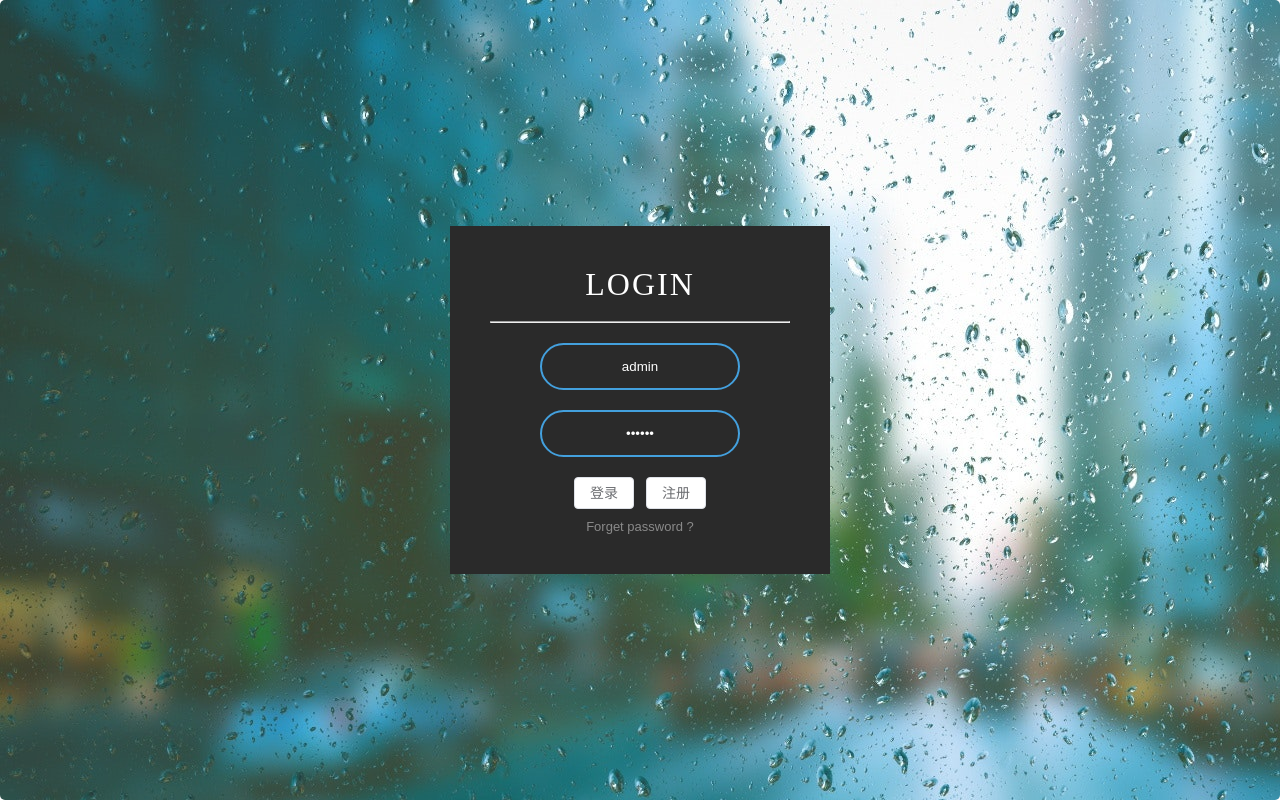
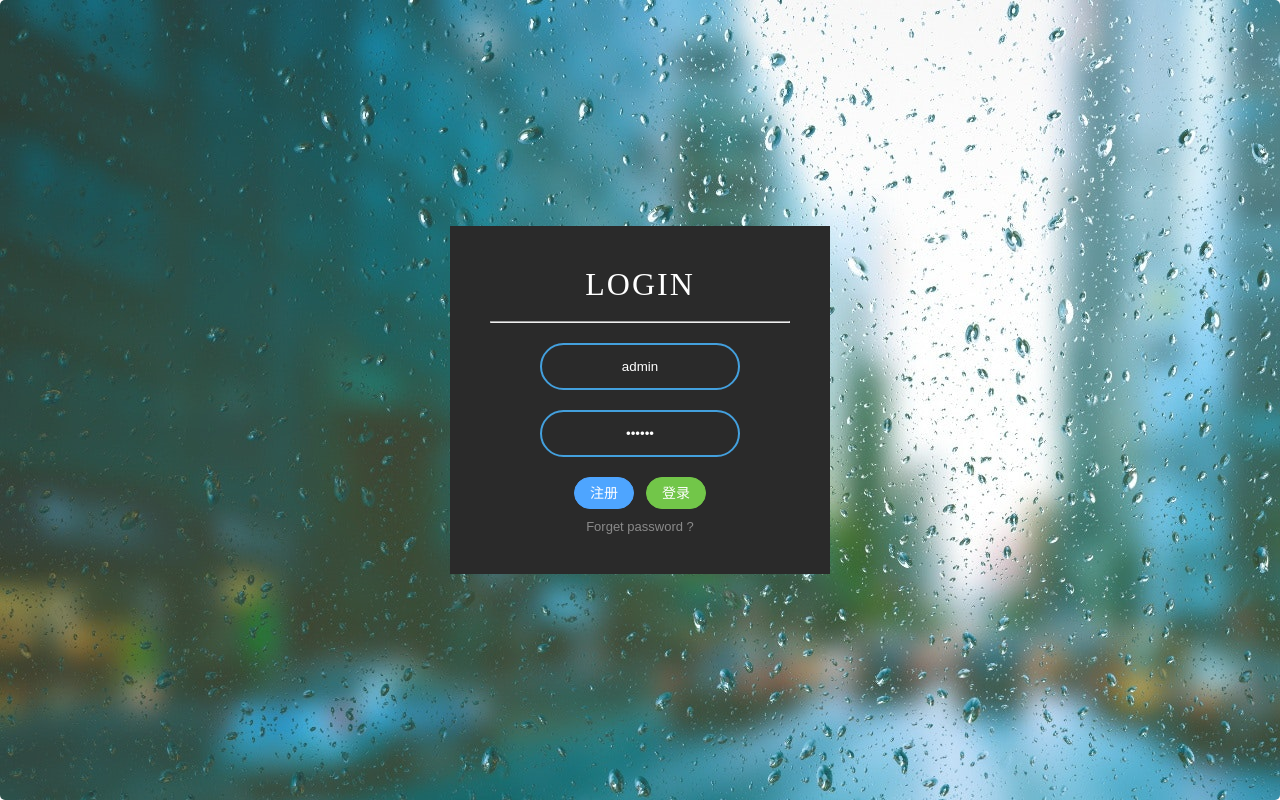
Before and after one commit to macan9/vue-for-threeJs, a Vue app: page /#/login in a window 1280 px wide. Built offline with nearby package versions, Linux system fonts and the light colour scheme.

Commit message:
bug fixed

```diff
--- a/src/components/menu/MenuForLeft.vue
+++ b/src/components/menu/MenuForLeft.vue
@@ -3,12 +3,12 @@
     active-text-color="#ffd04b"
     background-color="#545c64"
     class="el-menu-vertical-demo"
-    default-active="2"
+    default-active="3"
     text-color="#fff"
     @open="handleOpen"
     @close="handleClose"
   >
-    <el-menu-item index="3" @click="router.push('/HomeView')">
+    <el-menu-item index="3" @click="router.push('/BlogMain')">
       <el-icon><document /></el-icon>
       <span>我的主页</span>
     </el-menu-item>
--- a/src/components/user/UserRegister.vue
+++ b/src/components/user/UserRegister.vue
@@ -21,8 +21,8 @@
     </el-form>
     <template #footer>
       <span class="dialog-footer">
-        <el-button type="primary" @click="closeDialog" round>Cancel</el-button>
-        <el-button type="success" @click="registerUser(userRuleFormRef)" round>
+        <el-button type="primary" round @click="closeDialog" >Cancel</el-button>
+        <el-button type="success" round @click="registerUser(userRuleFormRef)" >
           Register
         </el-button>
       </span>
--- a/src/router/index.js
+++ b/src/router/index.js
@@ -47,7 +47,7 @@ router.beforeEach((to,from,next) => {
   // 全局前置守卫，会在每个路由导航之前调用
   const store = useStore()
   const loginStatus = store.state.loginStatus
-  console.log('router beforeEach',from,to,loginStatus)
+  // console.log('router beforeEach',from,to,loginStatus)
   if (to.name!='login'&&!loginStatus) {
     console.log('用户未登录')
     // 如果访问需要身份验证的页面，而用户未登录，则重定向到登录页面
--- a/src/views/login/LoginPages.vue
+++ b/src/views/login/LoginPages.vue
@@ -6,8 +6,8 @@
             <hr>
             <input v-model="username" type="text" name="username" placeholder="Username">
             <input v-model="password" type="password" name="password" placeholder="Password">
-            <el-button @click="handleSubmit">登录</el-button>
-            <el-button @click="openRigsterPage">注册</el-button>
+            <el-button type="primary" round @click="openRigsterPage">注册</el-button>
+            <el-button type="success" round @click="handleSubmit">登录</el-button>
             <p style="margin-top: 10px;">Forget password ?</p>
         </form>
         <UserRegister :dialogVisible="dialogVisible_"></UserRegister>
```
Also changed, not shown: src/components/user/UserEdit.vue (+5 -11 lines).
